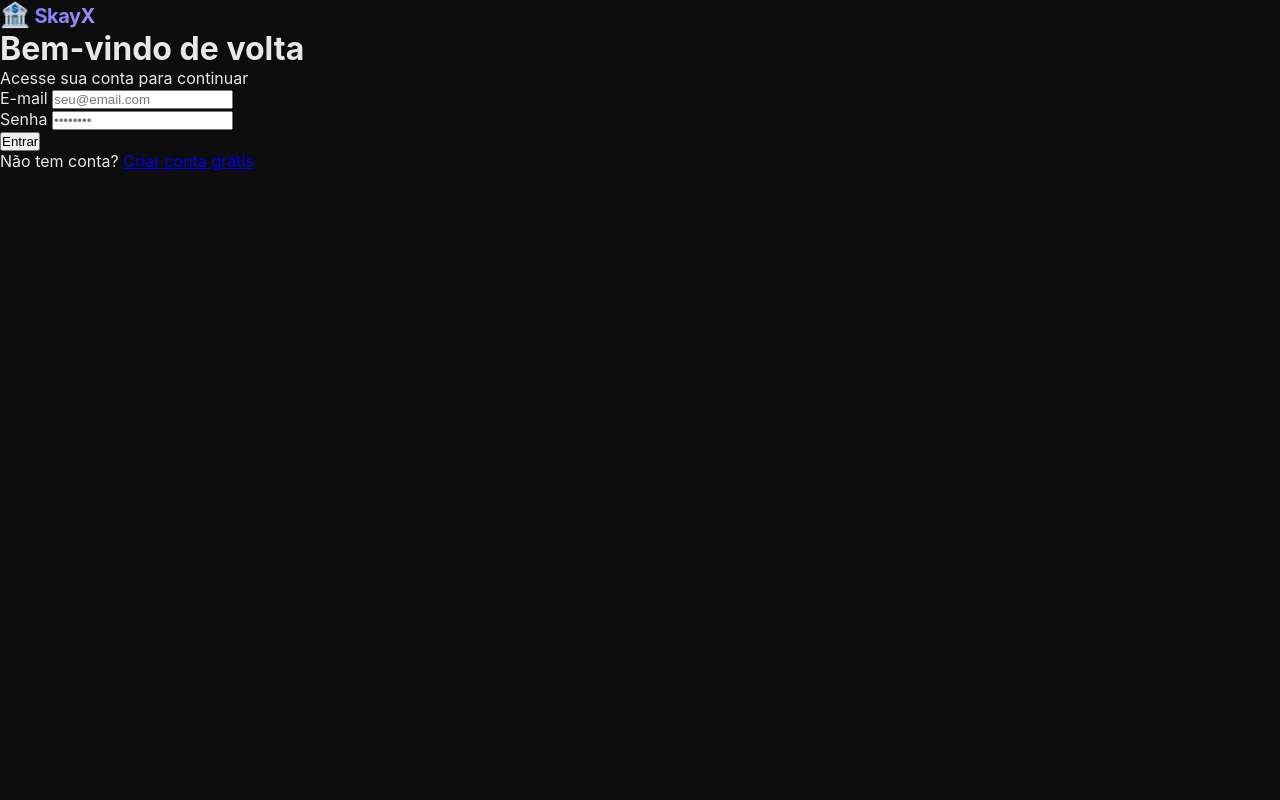
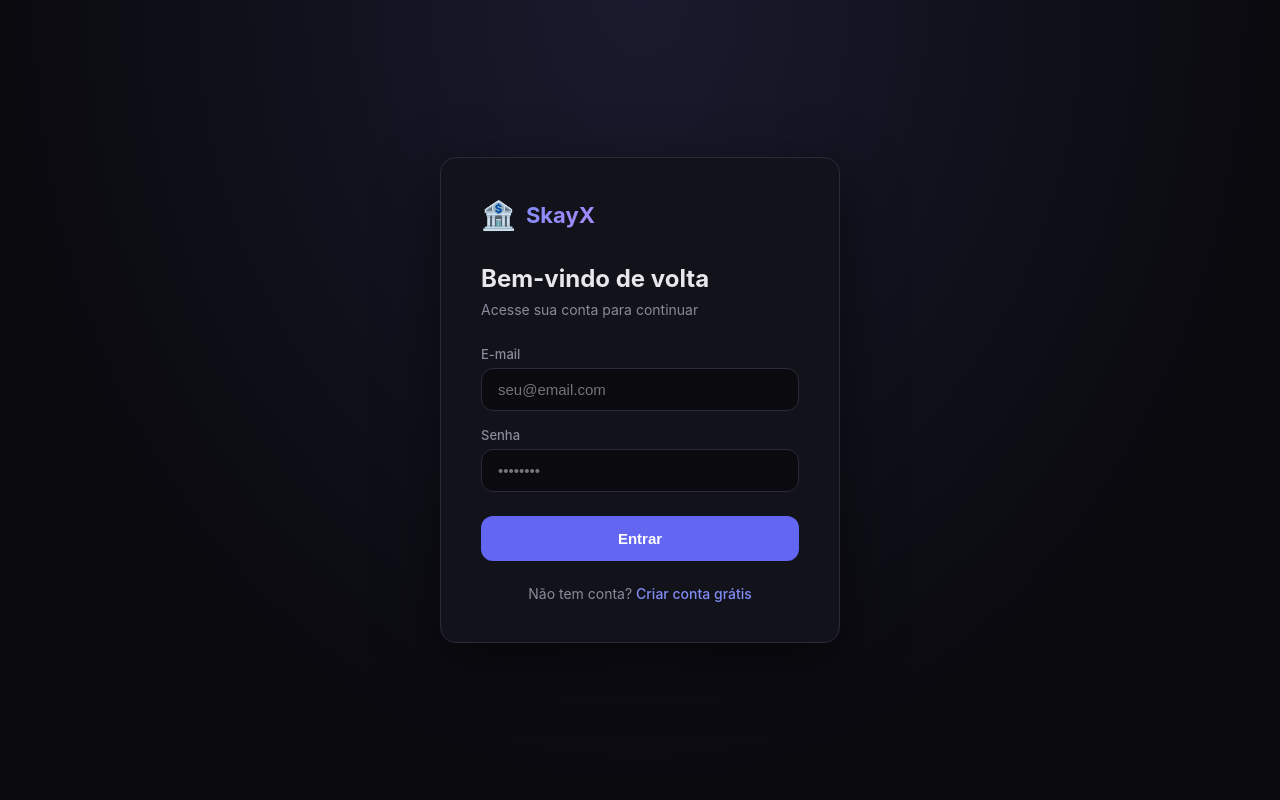
Before and after one commit to gisac238-ux/skayx, a Flask app: page /login in a window 1280 px wide. Run offline with Flask 3, Linux system fonts and the light colour scheme.

Commit message:
sistema de login + interface profissional

```diff
--- a/static/style.css
+++ b/static/style.css
@@ -1,132 +1,260 @@
-/* ═══════════════════════════════════════
-   SKAYX — Dark Theme (cinza escuro + preto)
-   Inspiração: Google AI / Gemini
-   ═══════════════════════════════════════ */
+/* ═══════════════════════════════════════════
+   SKAYX — Professional Dark UI
+   ═══════════════════════════════════════════ */
 
-* {
-    margin: 0;
-    padding: 0;
-    box-sizing: border-box;
-}
+* { margin: 0; padding: 0; box-sizing: border-box; }
 
 :root {
-    --bg-primary: #0d0d0d;
-    --bg-secondary: #1a1a1a;
-    --bg-tertiary: #252525;
-    --bg-input: #2a2a2a;
-    --text-primary: #e8e8e8;
-    --text-secondary: #9a9a9a;
-    --accent: #7c7cff;
-    --accent-hover: #9d9dff;
-    --border: #333333;
-    --msg-user: #2a2a3a;
-    --msg-bot: #1a1a1a;
-    --success: #4ade80;
-    --error: #ef4444;
-    --warning: #f59e0b;
+    --bg: #0a0a0f;
+    --bg-2: #12121a;
+    --bg-3: #1a1a26;
+    --bg-4: #22222e;
+    --text: #e8e8ec;
+    --text-2: #8a8a9a;
+    --text-3: #5a5a6a;
+    --accent: #6366f1;
+    --accent-2: #818cf8;
+    --accent-glow: rgba(99, 102, 241, 0.15);
+    --border: #2a2a3a;
+    --success: #34d399;
+    --error: #f87171;
+    --warning: #fbbf24;
+    --radius: 12px;
+    --radius-lg: 16px;
 }
 
 body {
-    font-family: -apple-system, BlinkMacSystemFont, 'Segoe UI', Roboto, sans-serif;
-    background: var(--bg-primary);
-    color: var(--text-primary);
+    font-family: -apple-system, BlinkMacSystemFont, 'Inter', 'Segoe UI', sans-serif;
+    background: var(--bg);
+    color: var(--text);
     height: 100vh;
     overflow: hidden;
+    -webkit-font-smoothing: antialiased;
 }
 
+/* ─── AUTH PAGES ─── */
+.auth-page {
+    display: flex;
+    align-items: center;
+    justify-content: center;
+    height: 100vh;
+    background: radial-gradient(ellipse at top, #1a1a2e 0%, var(--bg) 70%);
+}
+
+.auth-container {
+    width: 100%;
+    max-width: 400px;
+    padding: 40px;
+    background: var(--bg-2);
+    border: 1px solid var(--border);
+    border-radius: var(--radius-lg);
+    box-shadow: 0 20px 60px rgba(0,0,0,0.5);
+}
+
+.auth-logo {
+    display: flex;
+    align-items: center;
+    gap: 10px;
+    margin-bottom: 32px;
+}
+
+.auth-logo .logo-icon { font-size: 28px; }
+
+.auth-logo .logo-text {
+    font-size: 22px;
+    font-weight: 700;
+    background: linear-gradient(135deg, var(--accent-2), #a78bfa);
+    -webkit-background-clip: text;
+    background-clip: text;
+    -webkit-text-fill-color: transparent;
+}
+
+.auth-title {
+    font-size: 24px;
+    font-weight: 700;
+    margin-bottom: 8px;
+}
+
+.auth-subtitle {
+    color: var(--text-2);
+    font-size: 14px;
+    margin-bottom: 28px;
+}
+
+.auth-form { display: flex; flex-direction: column; gap: 16px; }
+
+.form-group { display: flex; flex-direction: column; gap: 6px; }
+
+.form-group label {
+    font-size: 13px;
+    font-weight: 500;
+    color: var(--text-2);
+}
+
+.form-group input {
+    padding: 12px 16px;
+    background: var(--bg);
+    border: 1px solid var(--border);
+    border-radius: var(--radius);
+    color: var(--text);
+    font-size: 15px;
+    transition: border-color 0.2s;
+}
+
+.form-group input:focus {
+    outline: none;
+    border-color: var(--accent);
+    box-shadow: 0 0 0 3px var(--accent-glow);
+}
+
+.btn-primary {
+    padding: 14px;
+    background: var(--accent);
+    color: #fff;
+    border: none;
+    border-radius: var(--radius);
+    font-size: 15px;
+    font-weight: 600;
+    cursor: pointer;
+    transition: all 0.2s;
+    margin-top: 8px;
+}
+
+.btn-primary:hover {
+    background: var(--accent-2);
+    transform: translateY(-1px);
+    box-shadow: 0 4px 20px var(--accent-glow);
+}
+
+.auth-switch {
+    text-align: center;
+    margin-top: 24px;
+    font-size: 14px;
+    color: var(--text-2);
+}
+
+.auth-switch a {
+    color: var(--accent-2);
+    text-decoration: none;
+    font-weight: 500;
+}
+
+.auth-switch a:hover { text-decoration: underline; }
+
+/* ─── APP LAYOUT ─── */
 .app {
     display: flex;
     flex-direction: column;
     height: 100vh;
-    max-width: 800px;
+    max-width: 780px;
     margin: 0 auto;
     padding: 0 16px;
 }
 
-/* ─── Header ─── */
+/* ─── HEADER ─── */
 header {
     display: flex;
     align-items: center;
     justify-content: space-between;
-    padding: 16px 0;
+    padding: 14px 0;
     border-bottom: 1px solid var(--border);
 }
 
-.logo {
+.header-left {
     display: flex;
     align-items: center;
     gap: 10px;
 }
 
-.logo-icon {
-    font-size: 24px;
+.header-right {
+    display: flex;
+    align-items: center;
+    gap: 12px;
 }
 
+.logo-icon { font-size: 22px; }
+
 .logo-text {
-    font-size: 20px;
+    font-size: 18px;
     font-weight: 700;
-    letter-spacing: -0.5px;
-    background: linear-gradient(135deg, var(--accent), #a78bfa);
+    background: linear-gradient(135deg, var(--accent-2), #a78bfa);
     -webkit-background-clip: text;
-background-clip: text;
+    background-clip: text;
     -webkit-text-fill-color: transparent;
 }
 
-.btn-registrar {
-    background: var(--bg-tertiary);
-    color: var(--text-primary);
+.badge-pro {
+    font-size: 10px;
+    font-weight: 700;
+    padding: 3px 8px;
+    background: linear-gradient(135deg, var(--accent), #a78bfa);
+    border-radius: 20px;
+    color: #fff;
+    letter-spacing: 0.5px;
+}
+
+.user-name {
+    font-size: 14px;
+    color: var(--text-2);
+    max-width: 120px;
+    overflow: hidden;
+    text-overflow: ellipsis;
+    white-space: nowrap;
+}
+
+.btn-logout {
+    font-size: 13px;
+    color: var(--text-2);
+    text-decoration: none;
+    padding: 6px 12px;
     border: 1px solid var(--border);
-    padding: 8px 16px;
-    border-radius: 20px;
-    cursor: pointer;
-    font-size: 14px;
+    border-radius: 8px;
     transition: all 0.2s;
 }
 
-.btn-registrar:hover {
-    background: var(--bg-input);
-    border-color: var(--accent);
+.btn-logout:hover {
+    color: var(--error);
+    border-color: var(--error);
 }
 
-/* ─── Painel Registro ─── */
+/* ─── PAINEL REGISTRO ─── */
 .painel-registro {
     display: flex;
     gap: 8px;
     padding: 12px;
-    background: var(--bg-secondary);
+    background: var(--bg-2);
     border: 1px solid var(--border);
-    border-radius: 12px;
+    border-radius: var(--radius);
     margin-top: 12px;
     flex-wrap: wrap;
 }
 
-.painel-registro.oculto {
-    display: none;
-}
+.painel-registro.oculto { display: none; }
 
 .painel-registro input,
 .painel-registro select {
     flex: 1;
-    min-width: 100px;
+    min-width: 90px;
     padding: 8px 12px;
-    background: var(--bg-input);
+    background: var(--bg);
     border: 1px solid var(--border);
     border-radius: 8px;
-    color: var(--text-primary);
-    font-size: 14px;
+    color: var(--text);
+    font-size: 13px;
 }
 
 .painel-registro button {
-    padding: 8px 20px;
+    padding: 8px 18px;
     background: var(--accent);
     color: #fff;
     border: none;
     border-radius: 8px;
     cursor: pointer;
     font-weight: 600;
+    font-size: 13px;
 }
 
-/* ─── Chat Area ─── */
+/* ─── CHAT AREA ─── */
 main {
     flex: 1;
     overflow-y: auto;
```
Also changed, not shown: other parts of static/style.css (+147 -112 lines), templates/index.html (+72 -63 lines), data/skayx.db.
